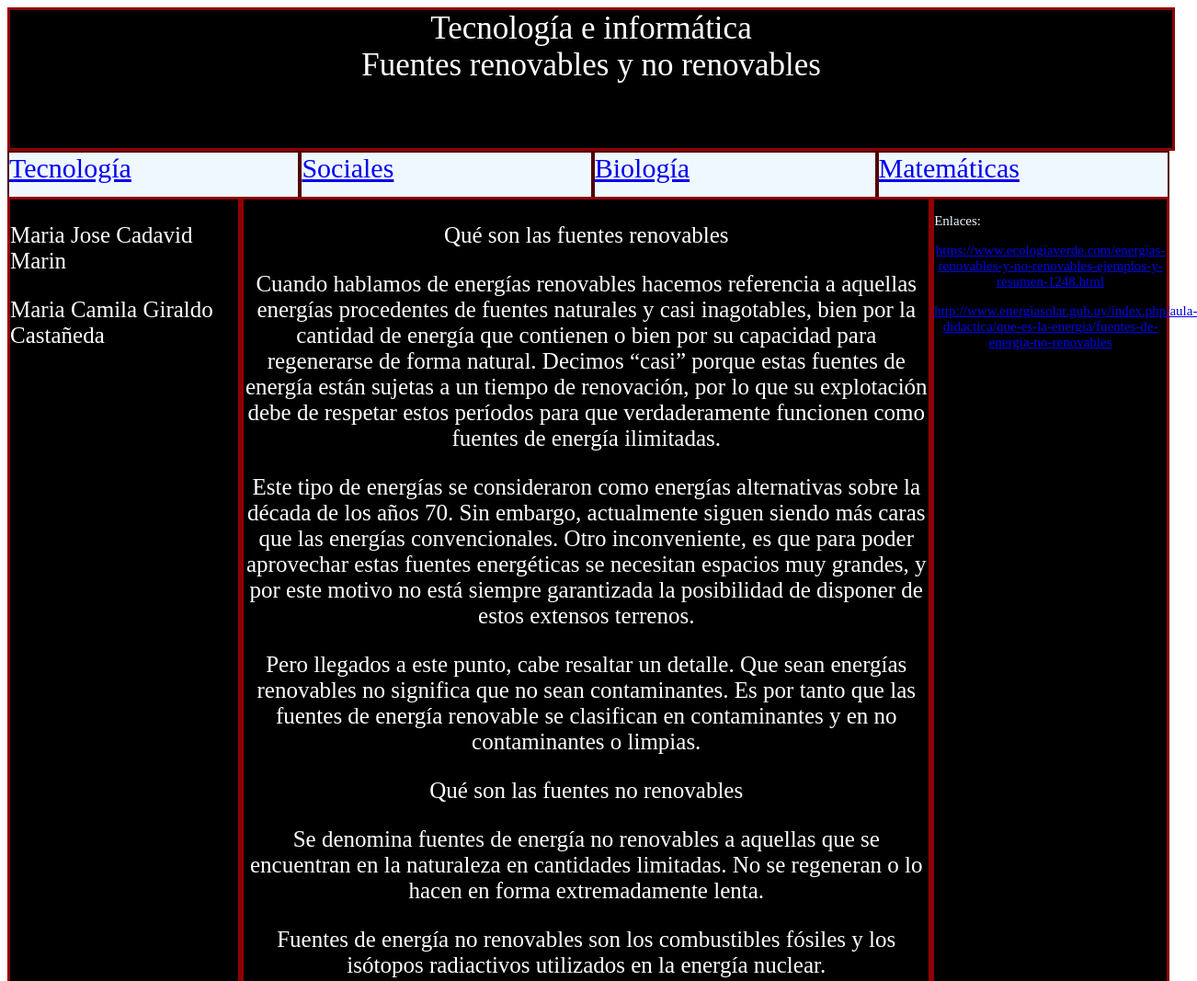
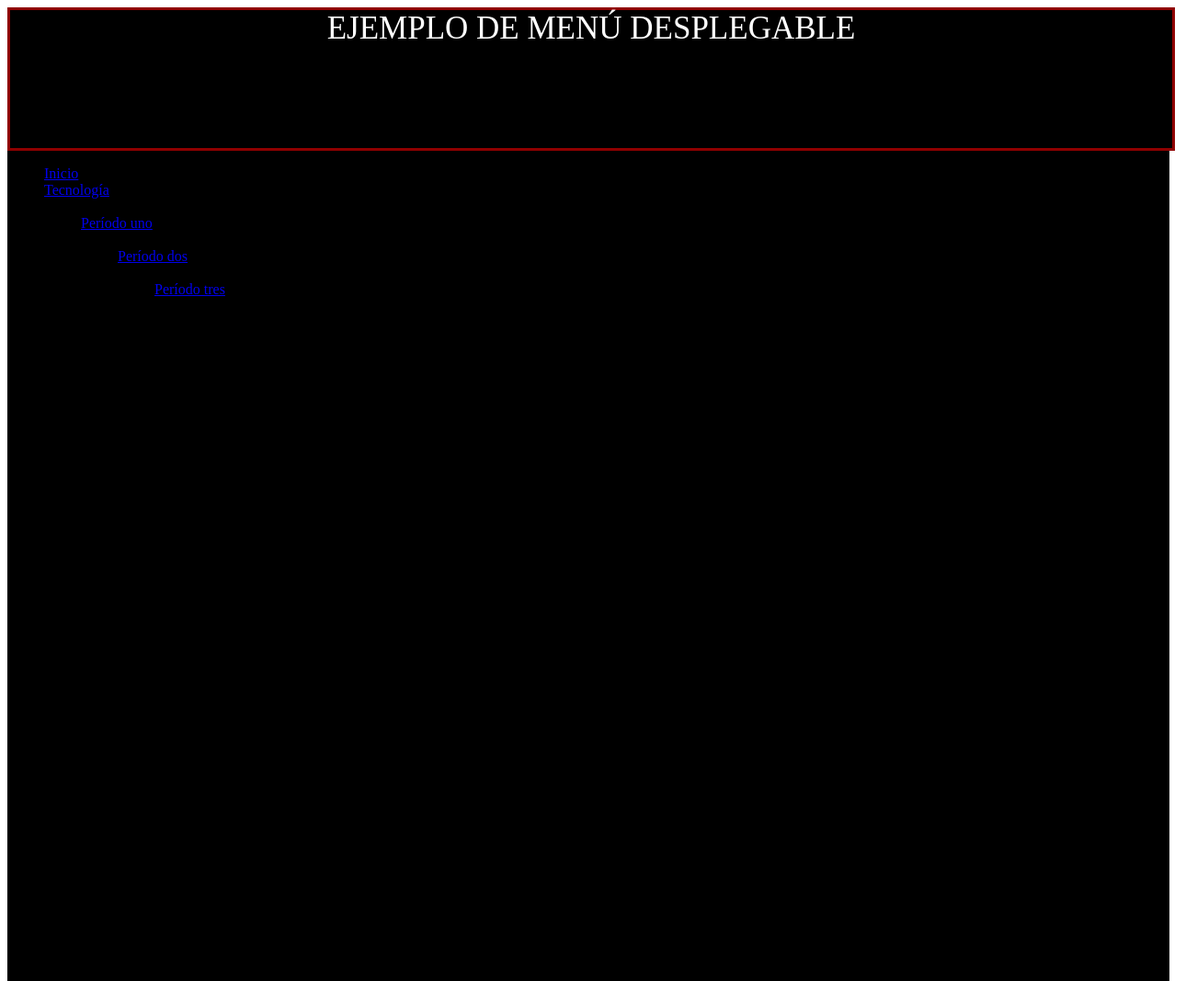
Before and after one commit to mariacadavid0/mariaaa, a plain HTML site: page index.html in a window 1280 px wide. Shown: the top 1067 px of the page at 92% size, 1302 px wide, since content can reach past the window. Drawn offline with Linux system fonts and the light colour scheme.

Commit message:
actualización 2/06/2023

```diff
--- /dev/null
+++ b/botones.css
@@ -0,0 +1,44 @@
+*{
+    padding: 0px;
+    margin: 0px;
+}
+ul, ol{
+    list-style: none;
+}
+.botones li a{
+    background-color: rgb(5, 247, 247);
+    color: rgb(0, 0, 0);
+    text-decoration: none;
+    padding: 10px 10px;
+    display: block;
+}
+.menu{
+    margin: auto;
+    width: 800px;
+    font-family: 'Gill Sans', 'Gill Sans MT', Calibri, 'Trebuchet MS', sans-serif;
+}
+.botones > li{
+    float: left  ;
+}
+.menu li:hover > ul{
+    display: block;
+}
+.botones li a:hover {
+    background-color: rgb(235, 238, 238);
+}
+.menu li ul{
+position: absolute;
+min-width: 140px;
+display: none;
+}
+
+
+
+.encabezado{
+    width: 100%;
+    height: 150px;
+    text-align: center;
+
+    font-size: 30px;
+
+}
--- /dev/null
+++ b/estilos.css
@@ -0,0 +1,52 @@
+*{
+    padding: 0px
+
+    margin
+    }
+
+
+    body{
+
+    background-image:url("fondo.jpg");
+
+    background-repeat: no-repeat ;
+
+    }
+
+    .Img {
+
+    position: relative;
+
+    width: 190px;
+
+    height: 190px;
+
+    border-radius: 10px;
+
+   border-radius: no-repeat ;
+
+    Left: 180px;
+
+    background-image:url("medellin.jpeg);
+
+    )}
+
+
+
+
+    .contenedor{
+
+    height: 230px;
+
+
+    }
+
+    .texto{
+
+   font-size: 40px;
+
+    text-align: justify;
+
+    color: ivory;
+
+    }
--- a/index.html
+++ b/index.html
@@ -8,62 +8,70 @@
     <link rel="stylesheet" href="temas.css">
 </head>
 <body>
-    <div  class="contenedor">
-<div  class="encabezado">
-    Tecnología e informática
-    <div>Fuentes renovables y no renovables</div>
-</div>
-<div  class="menu">
-<div class="tecnología">
-    <a href="index.html">Tecnología</a>
-     </div>
-<div  class="sociales">
-    <a href="sociales.html"> Sociales</a>
-</div>
-<div  class="biología">
-  <a href="biologia.html">Biología</a>
-</div>
-<div  class="matemáticas">
-    <a href="matematicas.html">Matemáticas</a>
-</div>
-</div>
 
-<div class="contenedorp2">
-<div  class="izquierda">
-<p>Maria Jose Cadavid Marin</p>
-<p> Maria Camila Giraldo Castañeda</p>
+    <div class="contenedor">
 
-</div>
-<div  class="centro">
-   <p><center>Qué son las fuentes renovables</center></p>
-   <p><center>Cuando hablamos de energías renovables hacemos referencia a aquellas energías procedentes de fuentes naturales y casi inagotables, bien por la cantidad de energía que contienen o bien por su capacidad para regenerarse de forma natural. Decimos “casi” porque estas fuentes de energía están sujetas a un tiempo de renovación, por lo que su explotación debe de respetar estos períodos para que verdaderamente funcionen como fuentes de energía ilimitadas.</center></p>
-<p><center>Este tipo de energías se consideraron como energías alternativas sobre la década de los años 70. Sin embargo, actualmente siguen siendo más caras que las energías convencionales. Otro inconveniente, es que para poder aprovechar estas fuentes energéticas se necesitan espacios muy grandes, y por este motivo no está siempre garantizada la posibilidad de disponer de estos extensos terrenos.</center></p>
-<p><center>Pero llegados a este punto, cabe resaltar un detalle. Que sean energías renovables no significa que no sean contaminantes. Es por tanto que las fuentes de energía renovable se clasifican en contaminantes y en no contaminantes o limpias.</center></p>
-<p><center>Qué son las fuentes no renovables</center></p>
-<p><center>Se denomina fuentes de energía no renovables a aquellas que se encuentran en la naturaleza en cantidades limitadas. No se regeneran o lo hacen en forma extremadamente lenta.</center></p>
-<p><center>Fuentes de energía no renovables son los combustibles fósiles y los isótopos radiactivos utilizados en la energía nuclear.</center></p>
-<p><center>La energía nuclear es aquella que resulta del aprovechamiento de la capacidad que tienen algunos isótopos de ciertos elementos químicos (radiactivos) para experimentar reacciones nucleares y emitir energía en la transformación.</center></p>
-<p><center>Son combustibles fósiles el carbón, el petróleo y el gas natural. Provienen de restos de seres vivos enterrados hace millones de años. El combustible fósil puede utilizarse directamente, quemándolo (combustión) para producir calor en hornos, estufas, calderas o movimiento en los motores. También pueden usarse para obtener electricidad en las centrales térmicas o termoeléctricas, en las cuales, con el calor generado al quemar estos combustibles se obtiene vapor de agua que, conducido a presión, es capaz de mover un generador eléctrico, normalmente mediante una turbina de vapor.</center></p>
+        <div class="encabezado">
+
+        EJEMPLO DE MENÚ DESPLEGABLE
+
+        </div>
+
+        <div class="menú">
+
+        <ul class="bonotes">
+
+        <li>  <a href=" ">Inicio</a>
+
+        </li>
+
+        <li><a href=" ">Tecnología</a>
+
+        <ul>
+
+        <li>
 
 
-<p> <center> FUENTES RENOVABLES Y NO RENOVABLES DIFERENCIAS</center></p>
+        <li><a href=" ">Período uno</a>
 
- <p> <center> <img class="img"  src=" Energias_renovables.jpg" alt=""></center></p>
+        <ul>
 
-</div>
-<div class="derecha">
-<p>Enlaces:</p>
-<p> <center> <a href=" https://www.ecologiaverde.com/energias-renovables-y-no-renovables-ejemplos-y-resumen-1248.html"> https://www.ecologiaverde.com/energias-renovables-y-no-renovables-ejemplos-y-resumen-1248.html</a>       </center></p>
-<p> <center> <a href="http://www.energiasolar.gub.uy/index.php/aula-didactica/que-es-la-energia/fuentes-de-energia-no-renovables"> http://www.energiasolar.gub.uy/index.php/aula-didactica/que-es-la-energia/fuentes-de-energia-no-renovables</a>  </center></p>
+        <li>
+
+        <li><a href=" ">Período dos</a>
+
+        <ul>
+
+        <li>
+
+
+        <li><a href=" ">Período tres</a>
+
+        </li>
+
+        </ul>
+
+        </div>
 
 
 
+        </div>
 
-</div>
 
-</div>
+        <div class="contenedor">
+        <div class="img"></div>
 
-    </div>
-</div>
-</body>
-</html>
+        <div class="texto">
+
+        Aquí va el texto relacionado con la materia
+
+
+        </div>
+
+
+
+        </div>
+
+        </body>
+
+        </html>
```
Also changed, not shown: sociales.html (+1 -1 lines), tecnologia.html (added, +69 -0 lines).
